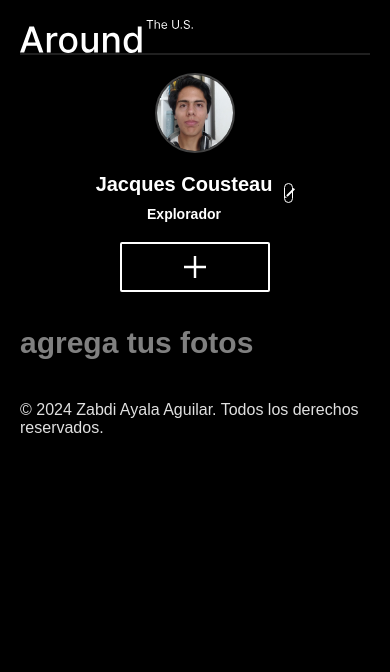
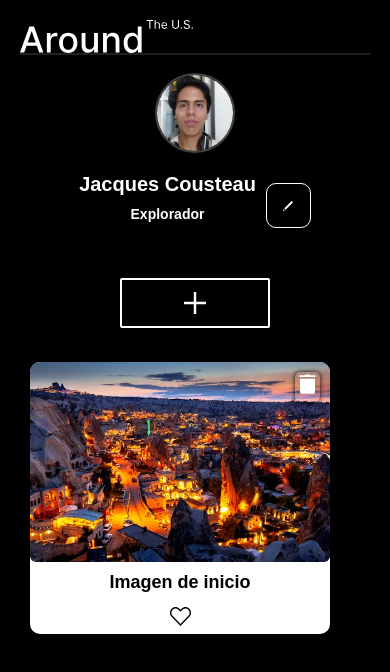
Before and after one commit to ZabdiAyala20/web_project_around, a plain HTML site: page index.html in a window 390 px wide. Shown: the top 672 px of the page. Drawn offline with Linux system fonts and the light colour scheme.

Commit message:
correccion de diseño

```diff
--- a/blocks/content.css
+++ b/blocks/content.css
@@ -43,22 +43,30 @@
   font-size: 20px;
   font-weight: 300;
 }
-.button__edit-container{
+.button__edit-container {
   margin-top: 10px;
   margin-left: 10px;
+  display: flex;
   flex-direction: row;
   gap: 10px;
+  align-items: center;
 }
+
 .profile__edit-button {
-  justify-content: end;
-  width: 20px;
+  justify-content: center;
+  width: 40px;
+  height: 40px;
+  margin-bottom: 30px;
   background-color: rgb(0, 0, 0);
   border: 1px solid white;
   font-size: 16px;
-  border-radius: 5px;
+  border-radius: 10px;
   cursor: pointer;
   transition: background-color 0.3s;
   flex-shrink: 0;
+  display: flex;
+  align-items: center;
+  justify-content: center;
 }
 
 .profile__add-button {
@@ -148,6 +156,7 @@ box-shadow: 0 0 15px rgba(0,0,0,0.5);
 }
 
 .card {
+  position: relative;
   margin: 0 auto;
   width: 300px;
   background-color: white;
@@ -165,9 +174,9 @@ box-shadow: 0 0 15px rgba(0,0,0,0.5);
 }
 
 .card__image {
- border-radius: 6px;
+  border-radius: 6px;
   width: 100%;
-  height: 150px;
+  height: 200px;
   object-fit: cover;
 }
 
@@ -176,7 +185,6 @@ box-shadow: 0 0 15px rgba(0,0,0,0.5);
   flex-direction: column;
   align-items: center;
   gap: 10px;
-  padding: 10px;
 }
 
 .card__title {
@@ -189,26 +197,34 @@ box-shadow: 0 0 15px rgba(0,0,0,0.5);
 }
 
 .card__like-button {
-  width: 24px;
-  height: 24px;
-  border-radius: 50%;
+  padding: 2px;
   border: none;
   cursor: pointer;
   background-color: transparent;
   transition: background-color 0.3s;
 }
+.card__like-button.liked {
+  background-color: #ff3b30;
+}
 .trash__button-image{
+  position: absolute;
+  top: 10px;
+  right: 10px;
   border-style: none;
   cursor: pointer;
+  z-index: 1;
+  background-color: transparent;
+  box-shadow: #000000 0 0 5px;
+  border-radius: 5px;
 }
 .trash__icon{
-  width: 20px;
+  width: 25px;
 }
 .card__like-button:hover {
   background-color: rgba(63, 63, 63, 0.3);
 }
 
-@media (max-width: 1167px) and (min-width: 769px) {
+@media (max-width: 1178px) and (min-width: 769px) {
   .profile__image {
     width: 10%;
     object-fit: cover;
@@ -227,6 +243,7 @@ box-shadow: 0 0 15px rgba(0,0,0,0.5);
   .profile__name{
     overflow: auto;
   }
+
 }
 
 @media (max-width: 768px) {
@@ -236,8 +253,11 @@ box-shadow: 0 0 15px rgba(0,0,0,0.5);
     margin-left: 5%;
     margin-right: 5%;
   }
-
-  .profile__edit-button, .profile__add-button {
+.profile__edit-button{
+  width: 50px;
+  height: 50px;
+}
+.profile__add-button {
     width: 80%;
     margin: 0 auto;
     position: static;
@@ -247,6 +267,17 @@ box-shadow: 0 0 15px rgba(0,0,0,0.5);
     margin: 0 auto;
     grid-template-columns: repeat(2, 1fr);
   }
+  .add__image-button-form {
+    width: 90%;
+    padding: 20px;
+    top: 40%;
+}
+.input__images {
+  padding: 8px;
+}
+.add__image-button {
+  padding: 12px;
+}
 }
 
 @media (max-width: 480px) {
@@ -262,8 +293,23 @@ box-shadow: 0 0 15px rgba(0,0,0,0.5);
   .profile__about {
     font-size: 14px;
   }
-
-  .profile__edit-button, .profile__add-button {
+.profile__edit-button{
+  width: 45px;
+  height: 45px;
+}
+.profile__add-button {
     width: 80%;
   }
+  .add__image-button-form {
+    width: 95%;
+    padding: 15px;
+    top: 30%;
+  }
+  .input__images {
+    padding: 6px;
+  }
+
+  .add__image-button {
+    padding: 14px;
+  }
 }
--- a/index.html
+++ b/index.html
@@ -35,7 +35,7 @@
 
   </div>
   <!--popup cierre-->
-  <p class="instructions">agrega tus fotos</p>
+
   <!-- bloque para agrgar imagenes  -->
     <div class="images__add_form-container">
 
@@ -61,9 +61,9 @@
     <div class="card">
       <div class="card__info">
         <button class="trash__button-image" aria-label="Eliminar">
-          <img src="./images/icons8-basura.gif" alt="Eliminar" class="trash__icon">
+          <img src="./images/icons8-basura (1).svg" alt="Eliminar" class="trash__icon">
         </button>
-        <img class="card__image" src="./images/campo_amarillo.jpg" alt="Imagen predeterminada">
+        <img class="card__image" src="./images/rural_noche.jpg" alt="Imagen predeterminada">
         <p class="card__title">Pon el titulo</p>
         <button class="card__like-button"><img class="card__like-button" src="./images/likeButton.svg"></button>
       </div>
--- a/scripts/index.js
+++ b/scripts/index.js
@@ -56,8 +56,6 @@ popup.addEventListener('submit', (event) => {
     formContainer.innerHTML = '';
 });
 
-//funcion para agregar imagenes  :)
-
 const templateContainer = document.querySelector('#form-images');
 const container = document.querySelector('.images__add_form-container');
 const openImagesButton = document.querySelector('.profile__add-button');
@@ -78,7 +76,6 @@ openImagesButton.addEventListener('click', () => {
             formVisible = false;
         });
 
-
         form.addEventListener('submit', (event) => {
             event.preventDefault();
             const titleInput = form.querySelector('input[name="titulo"]').value.trim();
@@ -88,7 +85,6 @@ openImagesButton.addEventListener('click', () => {
             const cardClone = cardTemplate.content.cloneNode(true);
 
             cardClone.querySelector('.card__title').textContent = titleInput || 'Título predeterminado';
-
 
             if (urlInput) {
                 const cardImage = cardClone.querySelector('.card__image');
@@ -105,9 +101,28 @@ openImagesButton.addEventListener('click', () => {
 
 document.addEventListener('click', (event) => {
     if (event.target.closest('.trash__button-image')) {
-      const card = event.target.closest('.card');
-      if (card) {
-        card.remove();
-      }
+        const card = event.target.closest('.card');
+        if (card) {
+            card.remove();
+        }
     }
-  });
+});
+
+document.addEventListener('DOMContentLoaded', () => {
+    const container = document.querySelector('.images__add_form-container');
+    const cardTemplate = document.querySelector('#card__images');
+    const cardClone = cardTemplate.content.cloneNode(true);
+    cardClone.querySelector('.card__title').textContent = 'Imagen de inicio';
+    const cardImage = cardClone.querySelector('.card__image');
+    cardImage.src = './images/rural_noche.jpg';
+    cardImage.alt = 'Imagen predeterminada';
+    container.appendChild(cardClone);
+});
+
+
+document.addEventListener('click', (event) => {
+    if (event.target.closest('.card__like-button')) {
+        const likeButton = event.target.closest('.card__like-button');
+        likeButton.classList.toggle('liked');
+    }
+});
```
Also changed, not shown: images/icons8-basura (1).svg (added), images/icons8-basura.gif (deleted).
